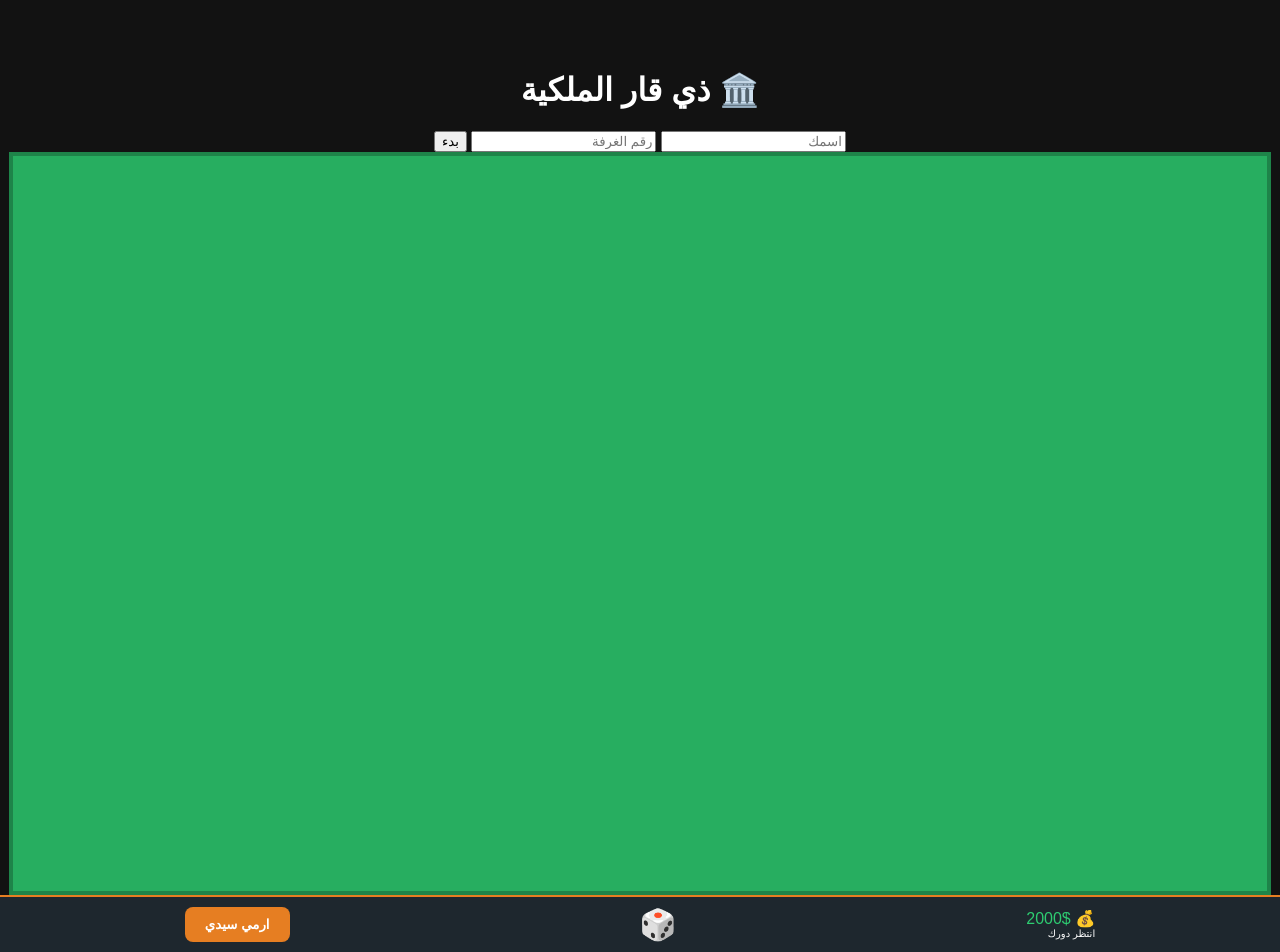
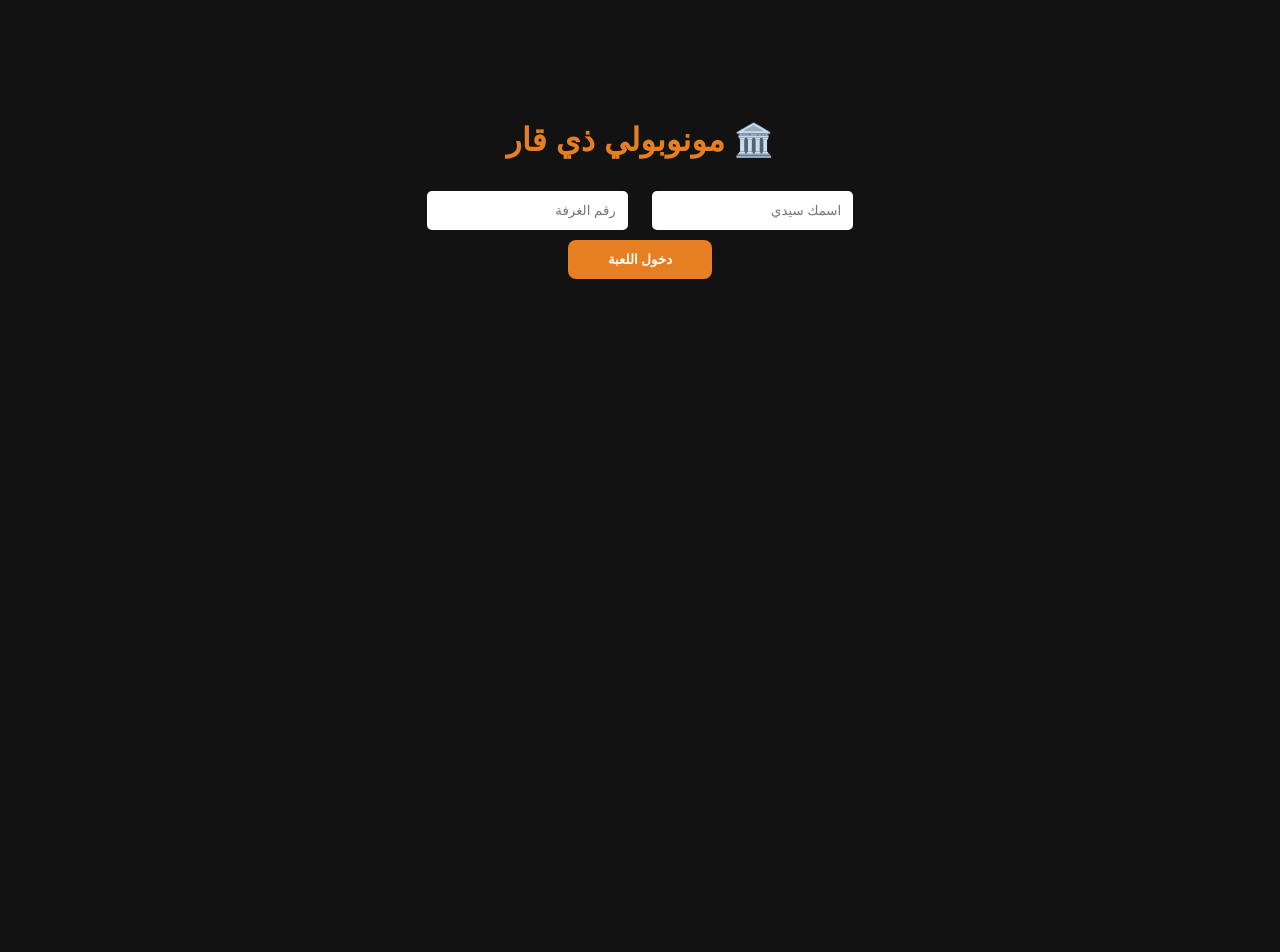
Before and after one commit to jmsksks6-source/nasiriya-monopoly, a Flask app: page / in a window 1280 px wide. After the commit the page ends 279 px from the top, so only its background shows below. Run offline with Flask 3, Linux system fonts and the light colour scheme; some libraries are stand-ins or nearby versions.

Commit message:
Update index.html

```diff
--- a/templates/index.html
+++ b/templates/index.html
@@ -3,128 +3,144 @@
 <head>
     <meta charset="UTF-8">
     <meta name="viewport" content="width=device-width, initial-scale=1.0, maximum-scale=1.0, user-scalable=no">
-    <title>مونوبولي ذي قار Pro</title>
+    <title>مونوبولي ذي قار الملكية</title>
     <script src="https://cdnjs.cloudflare.com/ajax/libs/socket.io/4.0.1/socket.io.js"></script>
     <style>
-        /* تصميم متجاوب للهاتف سيدي */
-        body { background: #121212; color: white; font-family: sans-serif; margin: 0; padding: 0; display: flex; flex-direction: column; height: 100vh; }
-        #game-screen { display: flex; flex-direction: column; height: 100%; }
-        .board { display: grid; grid-template-columns: repeat(11, 1fr); grid-template-rows: repeat(11, 1fr); width: 98vw; height: 98vw; background: #27ae60; border: 4px solid #1e8449; margin: auto; position: relative; }
-        .cell { background: white; border: 0.5px solid #ccc; color: #333; font-size: 6px; display: flex; flex-direction: column; align-items: center; justify-content: center; position: relative; overflow: hidden; }
-        .owner-tag { position: absolute; top: 0; width: 100%; height: 4px; }
-        .token { width: 12px; height: 12px; border-radius: 50%; border: 1.5px solid white; position: absolute; z-index: 10; transition: all 0.4s ease-in-out; }
-        #controls { background: #1e272e; padding: 10px; display: flex; justify-content: space-around; align-items: center; border-top: 2px solid #e67e22; }
-        .dice-btn { background: #e67e22; padding: 10px 20px; border-radius: 8px; font-weight: bold; border: none; color: white; }
+        body { background: #121212; color: white; font-family: sans-serif; margin: 0; padding: 0; overflow: hidden; display: flex; flex-direction: column; height: 100vh; }
+        .hidden { display: none !important; }
+
+        /* خريطة متجاوبة 11x11 */
+        .board { display: grid; grid-template-columns: repeat(11, 1fr); grid-template-rows: repeat(11, 1fr); width: 96vw; height: 96vw; background: #27ae60; border: 4px solid #1e8449; margin: 5px auto; position: relative; }
+        .cell { background: white; border: 0.2px solid #ccc; color: #333; font-size: 5px; display: flex; flex-direction: column; align-items: center; justify-content: center; position: relative; font-weight: bold; overflow: hidden; }
+        .price-tag { color: #27ae60; font-size: 4px; font-weight: bold; }
+        .owner-tag { position: absolute; top: 0; width: 100%; height: 4px; z-index: 5; }
+        .token { width: 12px; height: 12px; border-radius: 50%; border: 1.5px solid white; position: absolute; z-index: 100; transition: all 0.4s ease; }
+
+        /* التحكم السفلي لإظهار النرد سيدي */
+        #controls { background: #1e272e; padding: 12px; display: flex; justify-content: space-around; align-items: center; border-top: 3px solid #e67e22; position: fixed; bottom: 0; width: 100%; z-index: 1000; box-sizing: border-box; }
+        .dice-btn { background: #e67e22; padding: 10px 20px; border-radius: 8px; font-weight: bold; border: none; color: white; font-size: 16px; box-shadow: 0 4px #a35400; }
+        .dice-btn:disabled { background: #7f8c8d; box-shadow: none; }
+        .dice-val { font-size: 30px; background: white; color: #333; padding: 0 10px; border-radius: 5px; border: 2px solid #e67e22; min-width: 40px; text-align: center; }
+
+        /* مؤثرات الزار */
+        .shake { animation: shake 0.3s infinite; }
+        @keyframes shake { 0% { transform: rotate(0); } 50% { transform: rotate(15deg); } 100% { transform: rotate(0); } }
     </style>
 </head>
 <body>
 
-<div id="lobby" style="text-align: center; padding-top: 50px;">
-    <h1>🏛️ ذي قار الملكية</h1>
-    <input id="p-name" placeholder="اسمك">
-    <input id="r-id" placeholder="رقم الغرفة">
-    <button onclick="createRoom()">بدء</button>
+<div id="lobby" style="text-align: center; padding-top: 100px;">
+    <h1 style="color: #e67e22;">🏛️ مونوبولي ذي قار</h1>
+    <input id="p-name" placeholder="اسمك سيدي" style="padding: 12px; margin: 10px; border-radius: 5px; border: none;">
+    <input id="r-id" placeholder="رقم الغرفة" style="padding: 12px; margin: 10px; border-radius: 5px; border: none;">
+    <br>
+    <button onclick="start()" style="padding: 12px 40px; background: #e67e22; border: none; border-radius: 8px; color: white; font-weight: bold;">دخول اللعبة</button>
 </div>
 
 <div id="game-screen" class="hidden">
     <div class="board" id="board"></div>
     <div id="controls">
         <div>
-            <div id="money-info" style="color: #2ecc71;">💰 2000$</div>
-            <div id="turn-txt" style="font-size: 10px;">انتظر دورك</div>
+            <div id="money-info" style="color: #2ecc71; font-size: 20px; font-weight: bold;">💰 2000$</div>
+            <div id="turn-txt" style="font-size: 10px; color: #bdc3c7;">انتظر دورك...</div>
         </div>
-        <div id="dice-val" style="font-size: 30px;">🎲</div>
-        <button id="roll-btn" class="dice-btn" onclick="roll()">ارمي سيدي</button>
+        <div id="dice-display" class="dice-val">🎲</div>
+        <button id="roll-btn" class="dice-btn" onclick="rollDice()">ارمي سيدي</button>
     </div>
 </div>
 
 <script>
     const socket = io();
     let myRoom, myName, myColor = '#' + Math.floor(Math.random()*16777215).toString(16);
-    let playerPositions = {}; // لمتابعة المشي خطوة بخطوة
+    let playerPositions = {};
 
-    // 40 منطقة متوازنة سيدي
+    const names = ["الثورة", "الشموخ", "أريدو", "السكك", "سومر", "المنصورية", "الحبوبي", "الجبايش", "سوق الشيوخ", "الإسكان", "أور", "الفهود", "النصر", "الرفاعي", "الشطرة", "الغدير"];
     const zones = [];
-    const names = ["الثورة", "الشموخ", "أريدو", "السكك", "سومر", "المنصورية", "الحبوبي", "الجبايش", "سوق الشيوخ", "الإسكان"];
     for(let i=0; i<40; i++) {
-        if(i === 0) zones.push({n: "البداية", t: "start", i: "🚩"});
-        else if(i % 5 === 0) zones.push({n: "صندوق الحظ", t: "luck", i: "📦"});
-        else zones.push({n: names[i%names.length], t: "p", p: 100 + (i*10), i: "🏘️"});
+        if(i === 0) zones.push({n: "البداية", t: "start", i: "🚩", p: 0});
+        else if(i % 5 === 0) zones.push({n: "حظ", t: "luck", i: "📦", p: 0});
+        else zones.push({n: names[i%names.length], t: "p", p: 100 + (i*15), i: "🏘️"});
     }
 
-    function createRoom() { myRoom = document.getElementById('r-id').value; socket.emit('create_room', {room: myRoom}); joinRoom(); }
-    function joinRoom() { myName = document.getElementById('p-name').value; myRoom = document.getElementById('r-id').value; socket.emit('join_game', {room: myRoom, name: myName, color: myColor}); }
-    socket.on('join_success', (d) => { document.getElementById('lobby').style.display='none'; document.getElementById('game-screen').classList.remove('hidden'); renderBoard(); });
+    function start() {
+        myRoom = document.getElementById('r-id').value;
+        myName = document.getElementById('p-name').value;
+        if(!myRoom || !myName) return alert("سيدي، املأ البيانات أولاً");
+        socket.emit('create_room', {room: myRoom});
+        socket.emit('join_game', {room: myRoom, name: myName, color: myColor});
+    }
+
+    socket.on('join_success', () => {
+        document.getElementById('lobby').style.display = 'none';
+        document.getElementById('game-screen').classList.remove('hidden');
+        renderBoard();
+    });
 
     function renderBoard() {
         const b = document.getElementById('board'); b.innerHTML = "";
-        // منطق توزيع 40 منطقة على الحواف (11x11)
         for(let i=0; i<40; i++) {
             let r, c;
-            if(i<11) { r=1; c=i+1; }
-            else if(i<20) { r=i-9; c=11; }
-            else if(i<31) { r=11; c=31-i; }
-            else { r=41-i; c=1; }
+            if(i<11) { r=1; c=i+1; } else if(i<20) { r=i-9; c=11; } else if(i<31) { r=11; c=31-i; } else { r=41-i; c=1; }
             let d = document.createElement('div'); d.className = 'cell'; d.id = 'z-' + i;
             d.style.gridRow = r; d.style.gridColumn = c;
-            d.innerHTML = `<div class="owner-tag" id="tag-${i}"></div><span>${zones[i].i}</span><br>${zones[i].n}`;
+            d.innerHTML = `<div class="owner-tag" id="tag-${i}"></div><span>${zones[i].i}</span><div style="transform: scale(0.8)">${zones[i].n}</div><div class="price-tag">${zones[i].p ? zones[i].p+'$' : ''}</div>`;
             b.appendChild(d);
         }
     }
 
-    // المشي خطوة بخطوة سيدي
-    async function moveStepByStep(playerName, targetPos, color) {
-        let currentPos = playerPositions[playerName] || 0;
-        while(currentPos !== targetPos) {
-            currentPos = (currentPos + 1) % 40;
-            updateTokenUI(playerName, currentPos, color);
-            await new Promise(r => setTimeout(r, 300)); // سرعة المشي
-        }
-        playerPositions[playerName] = targetPos;
-        checkLandAction(targetPos);
+    function rollDice() {
+        document.getElementById('dice-display').classList.add('shake');
+        socket.emit('roll_dice', {room: myRoom});
     }
 
-    function updateTokenUI(name, pos, color) {
-        let oldT = document.getElementById('t-' + name);
-        if(oldT) oldT.remove();
+    socket.on('dice_result', async (data) => {
+        const p = data.game.players.find(pl => pl.name === data.roller);
+        document.getElementById('dice-display').classList.remove('shake');
+        document.getElementById('dice-display').innerText = data.steps;
+
+        let currentPos = playerPositions[p.name] || 0;
+        for(let i=0; i<data.steps; i++) {
+            currentPos = (currentPos + 1) % 40;
+            updateToken(p.name, currentPos, p.color);
+            await new Promise(r => setTimeout(r, 250));
+        }
+        playerPositions[p.name] = p.pos;
+        if(data.roller === myName) handleAction(p.pos, data.game);
+    });
+
+    function updateToken(name, pos, color) {
+        let old = document.getElementById('t-' + name); if(old) old.remove();
         let t = document.createElement('div'); t.className = 'token'; t.id = 't-' + name;
         t.style.background = color;
         document.getElementById('z-' + pos).appendChild(t);
     }
 
-    function roll() { socket.emit('roll_dice', {room: myRoom}); }
-
-    socket.on('dice_result', (data) => {
-        const p = data.game.players.find(pl => pl.name === data.roller);
-        moveStepByStep(p.name, p.pos, p.color);
-        document.getElementById('dice-val').innerText = data.steps;
-    });
+    function handleAction(pos, game) {
+        const zone = zones[pos];
+        if(zone.t === 'p' && !game.properties[pos]) {
+            if(confirm(`هل تشتري ${zone.n} بسعر ${zone.p}$ سيدي؟`)) {
+                socket.emit('buy_land', {room: myRoom, name: myName, price: zone.p, land_name: zone.n});
+            }
+        } else if(zone.t === 'luck') {
+            let win = (Math.floor(Math.random()*5)+1)*50;
+            alert(`📦 صندوق الحظ: ربحت عيدية ${win}$!`);
+            socket.emit('update_money', {room: myRoom, name: myName, amount: win});
+        }
+    }
 
     socket.on('update_game', (game) => {
         game.players.forEach(p => {
-            if(!playerPositions[p.name]) updateTokenUI(p.name, p.pos, p.color);
+            if(!playerPositions[p.name]) updateToken(p.name, p.pos, p.color);
             if(p.name === myName) document.getElementById('money-info').innerText = "💰 " + p.money + "$";
         });
-        // تحديث ألوان الملكية سيدي
         for(let pos in game.properties) {
             const owner = game.players.find(pl => pl.name === game.properties[pos]);
             if(owner) document.getElementById('tag-'+pos).style.background = owner.color;
         }
         const turnP = game.players[game.turn];
+        document.getElementById('turn-txt').innerText = "دور: " + turnP.name;
         document.getElementById('roll-btn').disabled = (turnP.name !== myName);
     });
-
-    function checkLandAction(pos) {
-        if(myName !== document.getElementById('turn-txt').innerText.split(': ')[1]) return;
-        const zone = zones[pos];
-        if(zone.t === 'p') {
-            // هنا يظهر خيار الشراء إذا لم تكن مملوكة (تم شرحه سابقاً)
-        } else if(zone.t === 'luck') {
-            let amount = (Math.floor(Math.random() * 5) + 1) * 50; // عشوائي متوازن
-            alert(`📦 صندوق الحظ: ربحت ${amount}$ سيدي!`);
-            socket.emit('update_money', {room: myRoom, name: myName, amount: amount});
-        }
-    }
 </script>
 </body>
 </html>
```
